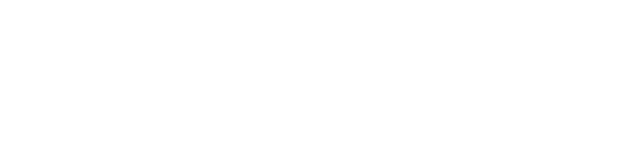
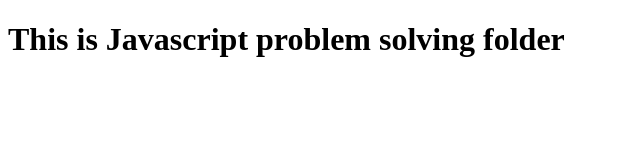
Before and after one commit to shifamony/javascript-problem, a plain HTML site: page index.html in a window 1280 px wide. Shown: the whole page, without its empty margins (0-640 px from the left). Drawn offline with Linux system fonts and the light colour scheme.

Commit message:
add somthing

```diff
--- a/index.html
+++ b/index.html
@@ -7,6 +7,7 @@
     <title>Javascript Problem Solving</title>
 </head>
 <body>
+    <h1>This is Javascript problem solving folder</h1>
     <script src="index.js"></script>
 </body>
 </html>
```
